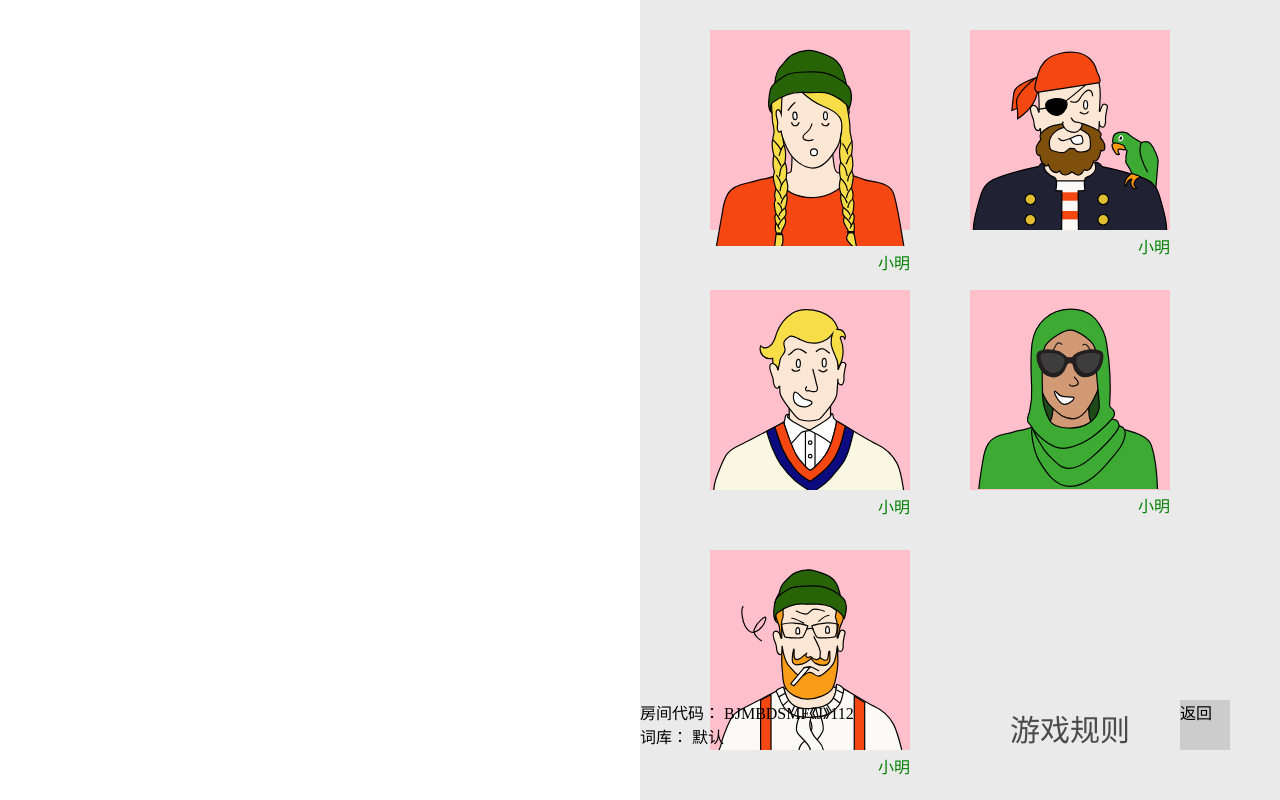
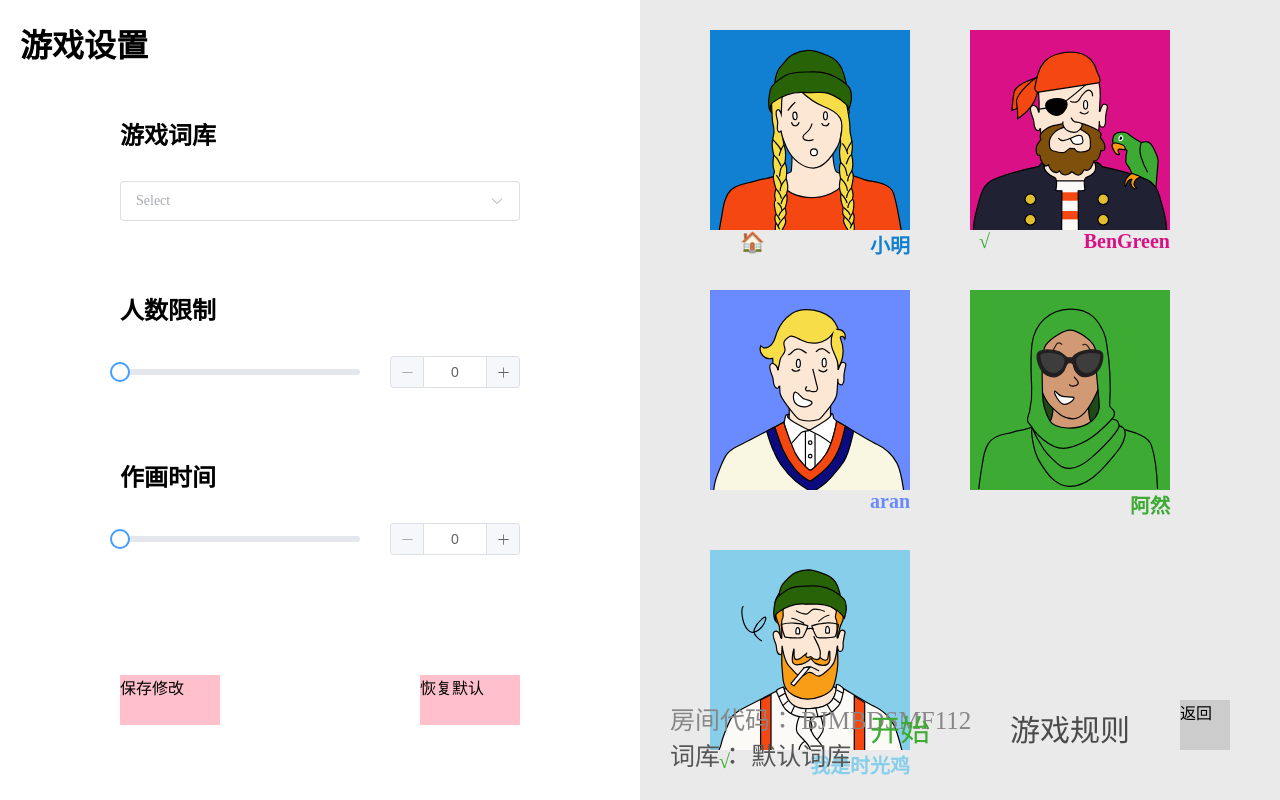
Before and after one commit to BenGuanRan/steam-DrawOrGuss-, a Vue app in the folder frontend/webapp/: page /room in a window 1280 px wide. Built offline with nearby package versions, Linux system fonts and the light colour scheme.

Commit message:
继续绘制静态页面逻辑

```diff
--- a/frontend/webapp/src/components/SetingsBoard.vue
+++ b/frontend/webapp/src/components/SetingsBoard.vue
@@ -1,6 +1,26 @@
 <template>
   <div id="SetingsBoard">
-
+    <h1>游戏设置</h1>
+    <div class="settings_item">
+      <h2>游戏词库</h2>
+      <el-select v-model="value" placeholder="Select" size="large">
+        <el-option />
+        <el-option />
+        <el-option />
+      </el-select>
+    </div>
+    <div class="settings_item">
+      <h2>人数限制</h2>
+      <el-slider v-model="value" show-input />
+    </div>
+    <div class="settings_item">
+      <h2>作画时间</h2>
+      <el-slider v-model="value" show-input />
+    </div>
+    <div class="btn_container">
+      <div>保存修改</div>
+      <div>恢复默认</div>
+    </div>
   </div>
 </template>
 
@@ -12,4 +32,25 @@
 </script>
 
 <style lang='scss' scoped>
+#SetingsBoard {
+  padding: 20px;
+}
+.settings_item {
+  padding: 20px 100px;
+  h2 {
+    margin: 30px 0;
+  }
+}
+.btn_container {
+  display: flex;
+  width: 100%;
+  justify-content: center;
+  & > div {
+    width: 100px;
+    height: 50px;
+    background-color: pink;
+    margin: 100px;
+    cursor: pointer;
+  }
+}
 </style>
--- a/frontend/webapp/src/components/User.vue
+++ b/frontend/webapp/src/components/User.vue
@@ -3,7 +3,11 @@
     <div class="user_header">
       <Avator :num="props.num"></Avator>
     </div>
-    <div class="user_footer">{{ props.userInfo.username }}</div>
+    <div class="user_footer">
+      {{ props.userInfo.username }}
+      <div v-show="props.userInfo.ifOver" class="ifover">√</div>
+      <div v-if="props.userInfo.ifMaster" class="master">🏠</div>
+    </div>
   </div>
 </template>
 
@@ -11,6 +15,24 @@
 import Avator from "@/components/Avator";
 import { defineProps } from "vue";
 
+const colors = [
+  "#1280d2",
+  "#da1186",
+  "#6a8bff",
+  "#3caa33",
+  "skyblue",
+  "#f99c16",
+  "#ec781d",
+  "#0eb3d3",
+  "pink",
+  "#8d30e5",
+  "#dd16d6",
+  "#19e319",
+  "#d9e40b",
+  "#853131",
+  "#6f68ad",
+  "#ffb222",
+];
 const props = defineProps({
   userInfo: Object,
   num: Number,
@@ -26,13 +48,31 @@ console.log(props.userInfo);
 #user {
   width: 200px;
   height: 200px;
-  background-color: pink;
-  //   .user_header {
+  background-color: v-bind("colors[num-1]");
 
-  //   }
+  .user_header {
+    height: 200px;
+    overflow: hidden;
+  }
   .user_footer {
+    position: relative;
     text-align: right;
-    color: green;
+    font-weight: 600;
+    font-size: 20px;
+    color: v-bind("colors[num-1]");
+    .ifover,
+    .master {
+      position: absolute;
+      width: 20px;
+      height: 20px;
+      top: 0;
+    }
+    .ifover {
+      color: #3caa33;
+    }
+    .master {
+      left: 30px;
+    }
   }
 }
 </style>
--- a/frontend/webapp/src/components/UserList.vue
+++ b/frontend/webapp/src/components/UserList.vue
@@ -22,23 +22,23 @@ const userList = reactive([
     ifMaster: true,
   },
   {
-    username: "小明",
+    username: "BenGreen",
+    ifOver: true,
+    ifMaster: false,
+  },
+  {
+    username: "aran",
     ifOver: false,
     ifMaster: false,
   },
   {
-    username: "小明",
+    username: "阿然",
     ifOver: false,
     ifMaster: false,
   },
   {
-    username: "小明",
-    ifOver: false,
-    ifMaster: false,
-  },
-  {
-    username: "小明",
-    ifOver: false,
+    username: "我是时光鸡",
+    ifOver: true,
     ifMaster: false,
   },
 ]);
--- a/frontend/webapp/src/views/Room.vue
+++ b/frontend/webapp/src/views/Room.vue
@@ -6,11 +6,12 @@
     <div class="room_right">
       <UserList class="user_list"></UserList>
       <div class="room_right--footer">
-        <span>房间代码： BJMBDSMF《J》112</span><br />
-        <span>词库： 默认</span>
+        <span class="room_code">房间代码： BJMBDSMF112</span><br />
+        <span class="word_store">词库： 默认词库</span>
       </div>
     </div>
     <div class="goback" @click="goBack">返回</div>
+    <div class="start_game" @click="startGame">开始</div>
     <div class="game_rules" @click="showRules">游戏规则</div>
   </div>
 </template>
@@ -29,6 +30,9 @@ const goBack = () => {
 };
 // const num = ref(0);
 // const data = reactive({});
+const startGame = () => {
+  router.push("/drawboard");
+};
 </script>
 
 <style lang='scss' scoped>
@@ -69,11 +73,33 @@ const goBack = () => {
   .game_rules:hover {
     color: #000;
   }
+  .start_game {
+    font-size: 30px;
+    cursor: pointer;
+    position: absolute;
+    right: 350px;
+    bottom: 50px;
+    color: #3caa33;
+  }
+  .start_game:hover {
+    color: #3d853c;
+  }
   .room_right--footer {
     position: absolute;
     height: 100px;
     width: 100%;
     bottom: 0;
   }
+  .room_code {
+    margin-left: 30px;
+    color: #878787;
+    font-size: 25px;
+    margin-bottom: 20px;
+  }
+  .word_store {
+    margin-left: 30px;
+    color: #565656;
+    font-size: 25px;
+  }
 }
 </style>
```
Also changed, not shown: 1 other file (tests, documents, lock files or other folders).
